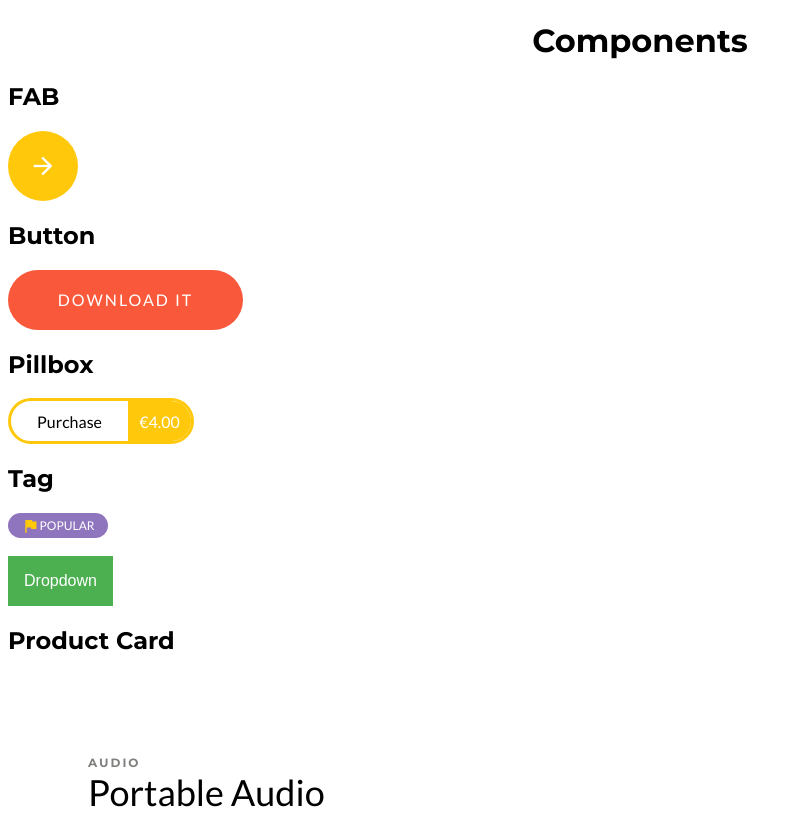
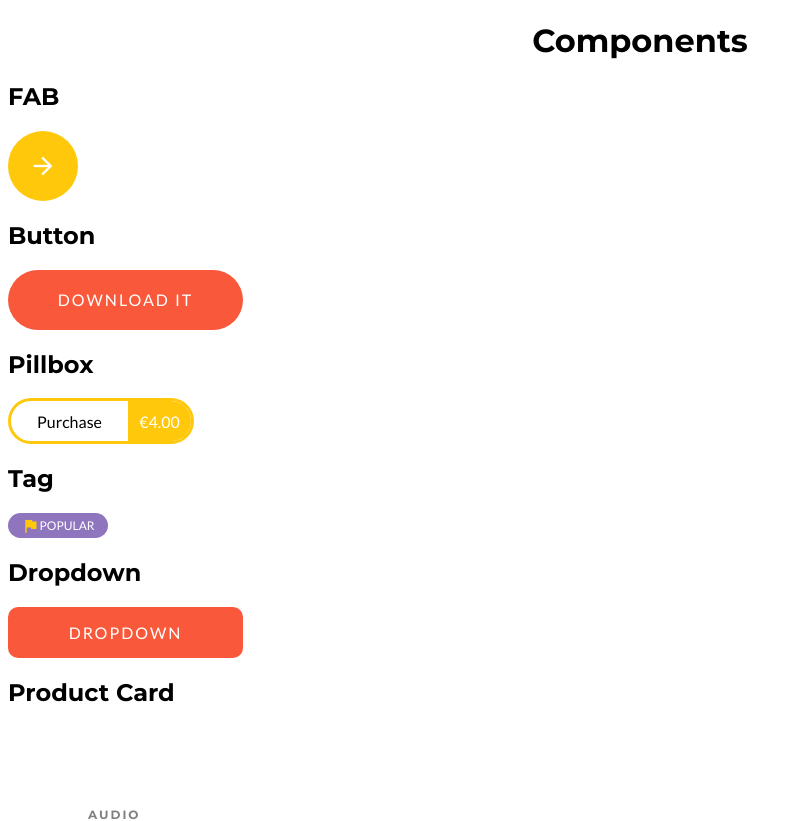
Before and after one commit to NiallEccles/Callisto, an Angular app: page /components in a window 1280 px wide. Shown: the top 821 px of the page, without its empty margins (0-802 px from the left). Built offline with nearby package versions, Linux system fonts and the light colour scheme.

Commit message:
Updated styling on dropdown button.

```diff
--- a/src/app/app.component.html
+++ b/src/app/app.component.html
@@ -7,6 +7,7 @@
 <pillbox price="4">Purchase</pillbox>
 <h2 class="mont">Tag</h2>
 <tag>Popular</tag>
+<h2 class="mont">Dropdown</h2>
 <dropdown></dropdown>
 <h2 class="mont">Product Card</h2>
 <product-card
--- a/src/app/components/dropdown/dropdown.component.css
+++ b/src/app/components/dropdown/dropdown.component.css
@@ -1,9 +1,22 @@
 .dropbtn {
-    background-color: #4CAF50;
     color: white;
     padding: 16px;
     font-size: 16px;
     border: none;
+    width: 235px;
+    background: var(--primary);
+    border-top-left-radius: 10px;
+    border-top-right-radius: 10px;
+    border-bottom-left-radius: 10px;
+    border-bottom-right-radius: 10px;
+    text-transform: uppercase;
+    font-family: 'Lato', sans-serif;
+    letter-spacing: 2px;
+    cursor: pointer;
+}
+
+.dropbtn:focus{
+    outline: none;
 }
 
 .dropdown {
@@ -12,23 +25,47 @@
 }
 
 .dropdown-content {
+    width: 235px;
     display: none;
     position: absolute;
-    background-color: #f1f1f1;
+    background: var(--primary);
     min-width: 160px;
     box-shadow: 0px 8px 16px 0px rgba(0,0,0,0.2);
     z-index: 1;
 }
 
 .dropdown-content a {
-    color: black;
+    color: white;
     padding: 12px 16px;
     text-decoration: none;
     display: block;
 }
 
-.dropdown-content a:hover {background-color: #ddd;}
+.dropdown-content a{
+    text-transform: uppercase;
+    font-family: 'Lato', sans-serif;
+    letter-spacing: 2px;
+    cursor: pointer;
+}
 
-.dropdown.show-dropdown .dropdown-content {display: block;}
+.dropdown-content a:hover {
+    background-color: rgba(0,0,0,0.2);
+}
 
-.dropdown:hover .dropbtn {background-color: #3e8e41;}
+.dropdown.show-dropdown .dropbtn{
+    border-bottom-left-radius: 0px;
+    border-bottom-right-radius: 0px;
+}
+
+.dropdown.show-dropdown .dropdown-content {
+    display: block;
+    border-top-left-radius: 0px;
+    border-top-right-radius: 0px;
+    border-bottom-left-radius: 10px;
+    border-bottom-right-radius: 10px;
+}
+
+.dropdown-content:hover a:last-child {
+    border-bottom-left-radius: 10px;
+    border-bottom-right-radius: 10px;
+}
--- a/src/app/components/dropdown/dropdown.component.html
+++ b/src/app/components/dropdown/dropdown.component.html
@@ -1,4 +1,3 @@
-<br>
 <div class="dropdown" (click)="toggleDropdown()" [ngClass]="{'show-dropdown':show === true}">
     <button class="dropbtn">Dropdown</button>
     <div class="dropdown-content">
```
Also changed, not shown: 1 other file (tests, documents, lock files or other folders).
